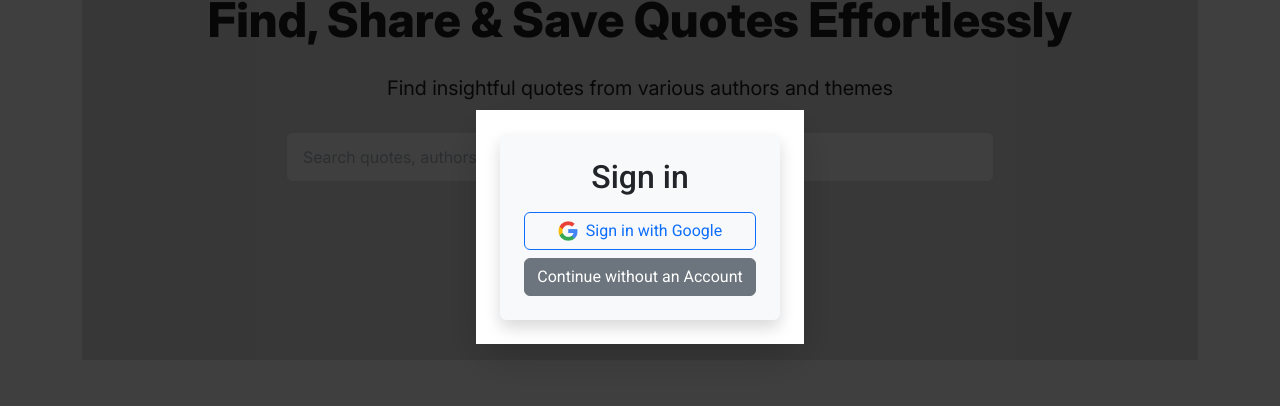
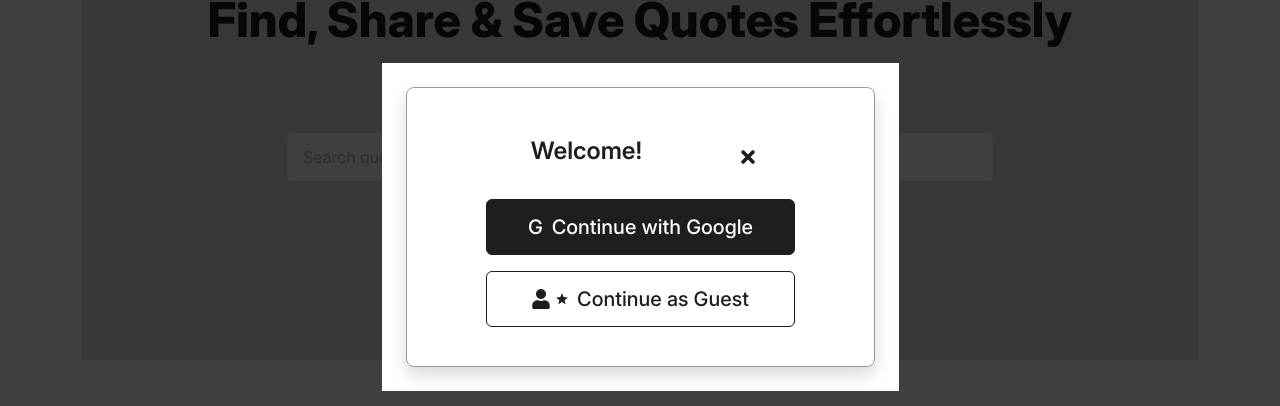
Before and after one commit to clxxiii/OZ-CSC-480-HCI-521-Spring-2025, a React (Vite) app in the folder frontend/src/main/frontend/: page / in a window 1280 px wide. Shown: the part 173-579 px from the top of the page. Built offline with nearby package versions, Linux system fonts and the light colour scheme; no server answers.

Commit message:
Second try of login styling
they all got wiped the first time ;(

copied the figma exactly (i think)

```diff
--- a/frontend/src/main/frontend/src/components/Layout.jsx
+++ b/frontend/src/main/frontend/src/components/Layout.jsx
@@ -7,11 +7,6 @@ import { fetchMe } from '../lib/api';
 const Layout = () => {
   const [user, setUser] = useState(null); //store user data after authentication
   const [showLogin, setShowLogin] = useState(null); //track whether to show the login modal
-
-  const handleCloseLogin = () => {
-    //hide the login modal when closed
-    setShowLogin(false);
-  };
 
   const handleGoogleLogin = () => {
     //redirect user to the Google login page
@@ -50,9 +45,7 @@ const Layout = () => {
         {showLogin && (
           //display the login modal if user needs to log in
           <div className="position-fixed top-0 start-0 w-100 h-100 d-flex justify-content-center align-items-center" style={{ backgroundColor: "rgba(0, 0, 0, 0.5)", zIndex: 1050 }}>
-            <div className="bg-white p-4 rounded shadow-lg">
-              <LoginBox handleGoogleLogin={handleGoogleLogin} handleGuestLogin={handleGuestLogin} handleCloseLogin={handleCloseLogin} />
-            </div>
+              <LoginBox handleGoogleLogin={handleGoogleLogin} handleGuestLogin={handleGuestLogin}  />
           </div>
         )}
 
--- a/frontend/src/main/frontend/src/components/Login.jsx
+++ b/frontend/src/main/frontend/src/components/Login.jsx
@@ -1,16 +1,108 @@
 import React from 'react';
+import { FaTimes } from 'react-icons/fa'; // Close icon
+import { FaUser } from 'react-icons/fa'; // User icon
+import { MdOutlineStar } from 'react-icons/md'; // Asterisk icon
 
 const LoginBox = ({ handleGoogleLogin, handleGuestLogin }) => {
   return (
-    <div className="d-flex flex-column align-items-center justify-content-center bg-light p-4 rounded shadow" style={{ maxWidth: '400px' }}>
-      <h2 className="mb-3">Sign in</h2>
-      <button onClick={handleGoogleLogin} className="btn btn-outline-primary w-100 d-flex align-items-center justify-content-center mb-2">
-        <img src="/GoogleLogo.png" alt="Google logo" className="me-2" width="20" />
-        Sign in with Google
-      </button>
-      <button className="btn btn-secondary w-100" onClick={handleGuestLogin}>
-        Continue without an Account
-      </button>
+    <div
+      className="d-flex flex-column align-items-center justify-content-center shadow position-relative"
+      style={{
+        width: '469px',
+        height: '280px',
+        padding: '40px',
+        gap: '24px',
+        background: '#FFFFFF',
+        border: '1px solid #9B9B9B',
+        borderRadius: '8px'
+      }}
+    >
+      {/* Header Section */}
+      <div className="d-flex justify-content-between align-items-center" style={{ width: '222px', height: '48px', gap: '82px' }}>
+        <h2
+          className="mb-0"
+          style={{
+            fontFamily: 'Inter',
+            fontWeight: 600,
+            fontSize: '24px',
+            lineHeight: '48px',
+            textAlign: 'center',
+            color: '#1E1E1E',
+            width: '115px',
+            height: '48px'
+          }}
+        >
+          Welcome!
+        </h2>
+        <button
+          onClick={handleGuestLogin}
+          className="btn"
+          style={{
+            width: '25px',
+            height: '25px',
+            background: 'none',
+            border: 'none',
+            cursor: 'pointer'
+          }}
+        >
+          <FaTimes size={20} color="#1E1E1E" />
+        </button>
+      </div>
+
+      {/* Buttons Section */}
+      <div className="d-flex flex-column align-items-center" style={{ width: '309px', height: '128px', gap: '16px' }}>
+
+        {/* Continue with Google Button */}
+        <button
+          onClick={handleGoogleLogin}
+          className="d-flex align-items-center justify-content-center w-100"
+          style={{
+            width: '309px',
+            height: '56px',
+            borderRadius: '6px',
+            padding: '16px 24px',
+            background: '#1E1E1E',
+            border: '1px solid #1E1E1E',
+            color: '#FFFFFF',
+            fontFamily: 'Inter',
+            fontWeight: 500,
+            fontSize: '20px',
+            lineHeight: '24.2px'
+          }}
+        >
+          <span
+            className="d-flex align-items-center justify-content-center"
+            style={{ width: '16.73px', height: '8.42px', marginRight: '8px' }}
+          >
+            G
+          </span>
+          Continue with Google
+        </button>
+
+        {/* Continue as Guest Button */}
+        <button
+          onClick={handleGuestLogin}
+          className="d-flex align-items-center justify-content-center w-100"
+          style={{
+            width: '309px',
+            height: '56px',
+            borderRadius: '6px',
+            padding: '16px 24px',
+            background: '#FFFFFF',
+            border: '1px solid #1E1E1E',
+            color: '#1E1E1E',
+            fontFamily: 'Inter',
+            fontWeight: 500,
+            fontSize: '20px',
+            lineHeight: '24.2px'
+          }}
+        >
+          <FaUser size={20} className="me-1" />
+          <MdOutlineStar size={14} className="me-2" />
+          Continue as Guest
+        </button>
+
+      </div>
     </div>
   );
 };
```
